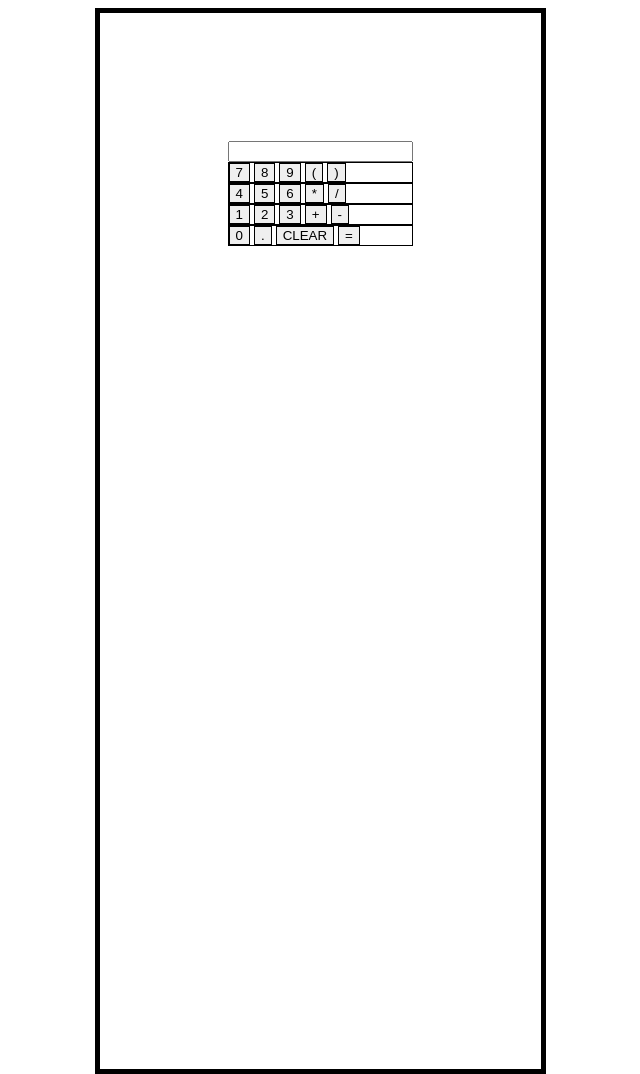
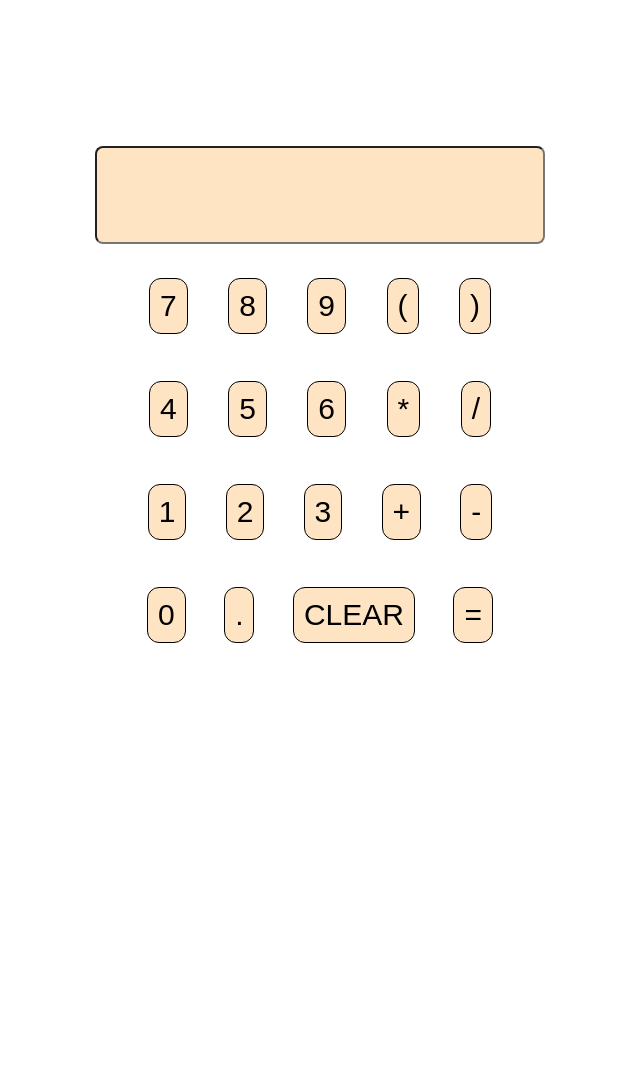
Before and after one commit to tajciglar/calculator, a plain HTML site: page index.html in a window 1280 px wide. Shown: the whole page, without its empty margins (320-960 px from the left). Drawn offline with Linux system fonts and the light colour scheme.

Commit message:
Add style to the page

```diff
--- a/script.js
+++ b/script.js
@@ -9,11 +9,10 @@ function showOnDisplay(value) {
     display.value += value;
     // when '=' is clicked its calling the function operate
     if (value === '=') {
-        display.value = operate(number);
+        display.value = operate(number).toFixed(2);
     }
     // checking if value is a number or not
     if (isNaN(parseFloat(value)) && value != '.') {
-
         number.push(value);
     // if value is a number
     } else if (value === '.') {
@@ -36,6 +35,10 @@ function showOnDisplay(value) {
             number.push(value);
         }
     }
+
+    number.forEach((num, index) => {
+        number[index] = num.replace(/(\.\d*)\./, '$1');
+    });
 }
 
 
@@ -68,5 +71,5 @@ function operate(number) {
         }
     }
 
-    return result
+    return result;
 }
--- a/style.css
+++ b/style.css
@@ -6,19 +6,33 @@ html{
     padding: 0;
 }
 body{
-    border: black 5px solid;
     padding: 10%;
 }
 
 .container {
     height: 100vh;
 
-
 }
 button{
     border: 1px solid black;
+    font-size: 30px;
+    background-color: bisque;
+    border-radius: 12px;
+    padding: 10px;
 }
 
 .row{
-    border: 1px solid black;
+    /* border: 1px solid black; */
+    display: flex;
+    justify-content: space-evenly;
+    padding: 5%;
+
 }
+
+#display{
+    margin: 10px;
+    padding: 30px;
+    font-size: 30px;
+    background-color: bisque;
+    border-radius: 8px;
+}
```
